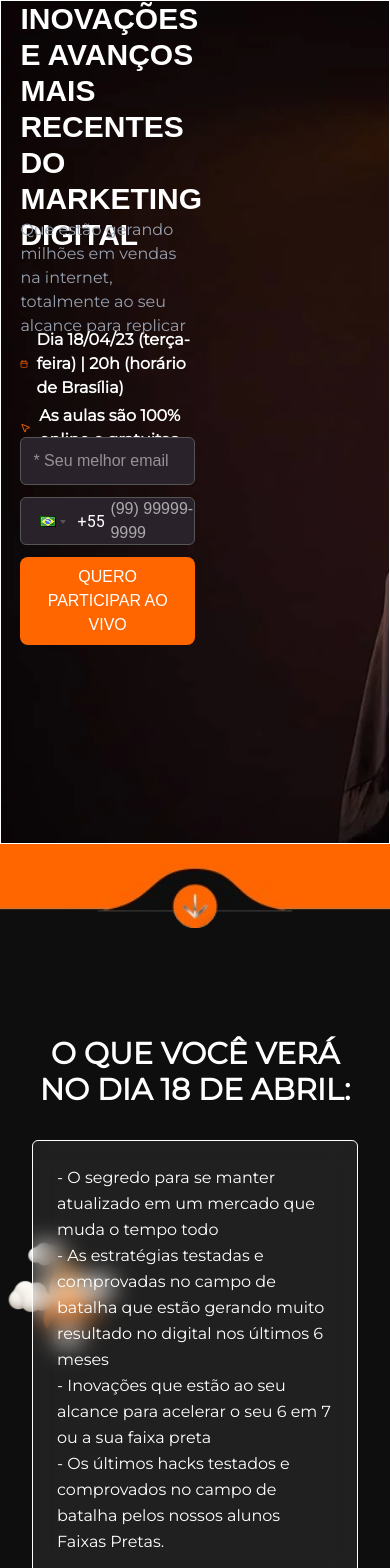
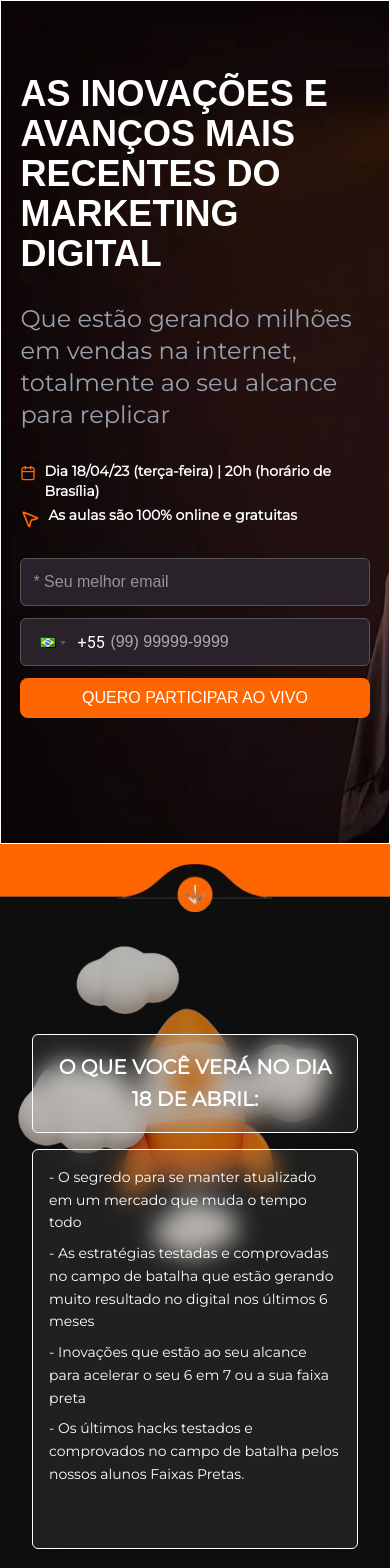
Before and after one commit to EriveltonMGit/Ignicao_Digital, a Next.js app: page / in a window 390 px wide. Shown: the top 1568 px of the page. Built offline with nearby package versions, Linux system fonts and the light colour scheme; a web font is replaced by a local one.

Commit message:
chore: ajsute a resposividade do site

```diff
--- a/src/app/aboult/page.tsx
+++ b/src/app/aboult/page.tsx
@@ -1,38 +1,41 @@
 "use client";
 import { motion } from "framer-motion";
+import "../styles/globals.css";
 
 function Sobre() {
   return (
     <section className="w-full min-h-[90vh] flex items-center justify-center p-4 relative overflow-hidden">
-      <main className="w-full max-w-5xl flex flex-col items-center justify-center gap-8 px-4">
-        <motion.h1
+      <main className="w-full max-w-5xl flex flex-col items-center justify-center gap-4 md:gap-8 px-4">
+        {/* Div do título - mesma largura e padding que a outra */}
+        <motion.div
           initial={{ opacity: 0, y: -40 }}
           whileInView={{ opacity: 1, y: 0 }}
           transition={{ duration: 0.8, ease: "easeOut" }}
           viewport={{ once: true }}
-          className="text-white font-bold text-3xl uppercase text-center"
+          className="border border-white w-full max-w-2xl z-10 p-4 md:p-6 rounded-md overflow-auto text-white whitespace-normal leading-relaxed bg-white/8 backdrop-blur-md text-xl md:text-2xl uppercase text-center font-bold"
           style={{ fontFamily: "var(--font-montserrat)" }}
         >
           O que você verá no dia 18 de Abril:
-        </motion.h1>
+        </motion.div>
 
+        {/* Div do texto - mesma largura e padding que a outra */}
         <motion.div
           initial={{ opacity: 0, y: 40 }}
           whileInView={{ opacity: 1, y: 0 }}
           transition={{ duration: 1, delay: 0.3, ease: "easeOut" }}
           viewport={{ once: true }}
-          className="border border-white w-full max-w-2xl z-10 p-6 rounded-md overflow-auto text-white whitespace-normal leading-relaxed bg-white/8 backdrop-blur-md"
+          className="border border-white w-full max-w-2xl z-10 p-4 md:p-6 rounded-md overflow-auto text-white whitespace-normal leading-relaxed bg-white/8 backdrop-blur-md text-sm md:text-base min-h-[400px]"
           style={{ fontFamily: "var(--font-montserrat)" }}
         >
-          <p>
+          <p className="mb-2 md:mb-3">
             - O segredo para se manter atualizado em um mercado que muda o tempo
             todo
           </p>
-          <p>
-            - As estratégias testadas e comprovadas no campo de batalha que estão
-            gerando muito resultado no digital nos últimos 6 meses
+          <p className="mb-2 md:mb-3">
+            - As estratégias testadas e comprovadas no campo de batalha que
+            estão gerando muito resultado no digital nos últimos 6 meses
           </p>
-          <p>
+          <p className="mb-2 md:mb-3">
             - Inovações que estão ao seu alcance para acelerar o seu 6 em 7 ou a
             sua faixa preta
           </p>
@@ -47,11 +50,18 @@ function Sobre() {
   src="/img/foguete-2.webp"
   alt=""
   initial={{ opacity: 0, x: -100 }}
-        whileInView={{ opacity: 1, x: 0 }}
+  whileInView={{ opacity: 0.7, x: 0 }} // aqui ajusta opacidade final
   transition={{ duration: 1, ease: "easeOut" }}
   viewport={{ once: true }}
-        className="absolute left-0 float-animation w-[30vw]"
+  className="
+    absolute
+    bottom-[45vh] mr-0 z-[0]
+    md:bottom-auto md:right-0 md:top-auto md:z-auto
+    float-animation
+    w-[90vw] md:w-[35vw]
+  "
 />
+
     </section>
   );
 }
--- a/src/app/components/ui/faixa.tsx
+++ b/src/app/components/ui/faixa.tsx
@@ -2,15 +2,13 @@
 
 function FaixaRodape() {
   return (
-    <>
-      <section className="w-full h-[10vh] flex items-center justify-center overflow-hidden z-[-1]">
-        <img
-          src="/img/bg-line.png"
-          alt=""
-          className="w-full h-full object-cover"
-        />
-      </section>
-    </>
+    <section className="w-full h-[8vh] md:h-[10vh] flex items-center justify-center overflow-hidden z-[-1]">
+      <img
+        src="/img/bg-line.png"
+        alt="Decorative background line"
+        className="w-full h-full object-cover min-h-[40px]"
+      />
+    </section>
   );
 }
 
--- a/src/app/description/page.tsx
+++ b/src/app/description/page.tsx
@@ -18,14 +18,14 @@ function Descricao() {
   };
 
   return (
-    <section className="w-full h-[100vh] flex items-center justify-around px-5">
-      {/* Imagem com animação */}
+    <section className="w-full min-h-[100vh] md:h-[100vh] flex flex-col md:flex-row items-center justify-center md:justify-around px-5 py-10 md:py-0">
+      {/* Imagem com animação - Moved to top on mobile */}
       <motion.div
         initial="hidden"
         whileInView="visible"
         viewport={{ once: true }}
         variants={fadeUp}
-        className="w-[45%] bg-cover relative overflow-hidden h-[70%] flex items-center justify-center"
+        className="w-full md:w-[45%] bg-cover relative overflow-hidden h-[40vh] md:h-[70%] flex items-center justify-center order-1 md:order-none mb-8 md:mb-0"
       >
         <img
           src="/img/perfil-1.png"
@@ -36,7 +36,7 @@ function Descricao() {
 
       {/* Texto com animações em cascata */}
       <motion.div
-        className="border border-[var(--color-button)] rounded-lg bg-cover w-[45%] h-[70%] flex items-start justify-around flex-col p-5"
+        className="border border-[var(--color-button)] rounded-lg bg-cover w-full md:w-[45%] h-auto md:h-[70%] flex items-start justify-around flex-col p-5 order-2 md:order-none"
         initial="hidden"
         whileInView="visible"
         viewport={{ once: true }}
@@ -44,7 +44,7 @@ function Descricao() {
       >
         <motion.h1
           variants={fadeUp}
-          className="text-white font-bold text-3xl uppercase"
+          className="text-white font-bold text-2xl md:text-3xl uppercase mb-4 md:mb-0"
           style={{ fontFamily: "var(--font-main)" }}
         >
           Erico e Hugo Rocha
@@ -59,7 +59,7 @@ function Descricao() {
           <motion.p
             key={i}
             variants={fadeUp}
-            className="text-white text-sm"
+            className="text-white text-sm mb-4 last:mb-0"
             style={{ fontFamily: "var(--font-montserrat)" }}
           >
             {text}
--- a/src/app/home/page.tsx
+++ b/src/app/home/page.tsx
@@ -1,4 +1,3 @@
-// HomePage.tsx
 "use client";
 
 import { motion } from "framer-motion";
@@ -19,20 +18,20 @@ function HomePage() {
       >
         {/* Aqui começa o conteúdo animado */}
         <motion.div
-          className="w-[45%] h-[80%] mt-[5%] ml-[5%] flex flex-col items-center justify-around"
+          className="w-[90%] md:w-[45%] h-[80%] mt-[15%] md:mt-[5%] ml-[5%] flex flex-col items-center justify-around"
           initial={{ opacity: 0, y: 60 }}
           animate={{ opacity: 1, y: 0 }}
           transition={{ duration: 0.8, ease: "easeOut" }}
         >
-          <div className="w-full h-[20%] flex items-center justify-start">
-            <h1 className="text-white text-3xl uppercase font-bold">
+          <div className="w-full h-auto md:h-[20%] flex items-center justify-start">
+            <h1 className="text-white text-4xl md:text-4xl lg:text-4xl xl:text-4xl uppercase font-bold">
               As inovações e avanços mais recentes do marketing digital
             </h1>
           </div>
 
-          <div className="w-full h-[10%]">
+          <div className="w-full h-auto md:h-[10%]">
             <p
-              className="text-gray-400"
+              className="text-gray-400 text-2xl md:text-base"
               style={{ fontFamily: "var(--font-montserrat)" }}
             >
               Que estão gerando milhões em vendas na internet, totalmente ao seu
@@ -40,24 +39,26 @@ function HomePage() {
             </p>
           </div>
 
-          <div className="w-full h-[10%] flex flex-col gap-1">
+          <div className="w-full h-auto md:h-[10%] flex flex-col gap-1">
             <p
-              className="text-white font-bold flex items-center gap-2"
+              className="text-white text-sm md:text-base lg:text-lg xl:text-xl font-bold flex items-start md:items-center gap-2"
               style={{ fontFamily: "var(--font-montserrat)" }}
             >
-              <Calendar className="w-5 h-5 text-[var(--color-button)]" />
-              Dia 18/04/23 (terça-feira) | 20h (horário de Brasília)
+              <Calendar className="w-4 h-4 md:w-5 md:h-5 lg:w-6 lg:h-6 xl:w-7 xl:h-7 text-[var(--color-button)] flex-shrink-0 mt-1 md:mt-0" />
+              <span>
+                Dia 18/04/23 (terça-feira) | 20h (horário de Brasília)
+              </span>
             </p>
             <p
-              className="text-white font-bold flex items-center gap-2"
+              className="text-white text-sm md:text-base lg:text-lg xl:text-xl font-bold flex items-start md:items-center gap-2"
               style={{ fontFamily: "var(--font-montserrat)" }}
             >
-              <MousePointer2 className="w-5 h-5 text-[var(--color-button)] cursor-pointer" />
-              As aulas são 100% online e gratuitas
+              <MousePointer2 className="w-5 h-5 md:w-5 md:h-5 lg:w-6 lg:h-6 xl:w-7 xl:h-7 text-[var(--color-button)] cursor-pointer flex-shrink-0 mt-1 md:mt-0" />
+              <span>As aulas são 100% online e gratuitas</span>
             </p>
           </div>
 
-          <div className="w-full h-[35%] flex flex-col gap-1">
+          <div className="w-full h-auto md:h-[35%] flex flex-col gap-1">
             <InputSelect onSubmit={handleFormSubmit} />
           </div>
         </motion.div>
```
Lines whose indentation alone changed are shown as unchanged.
